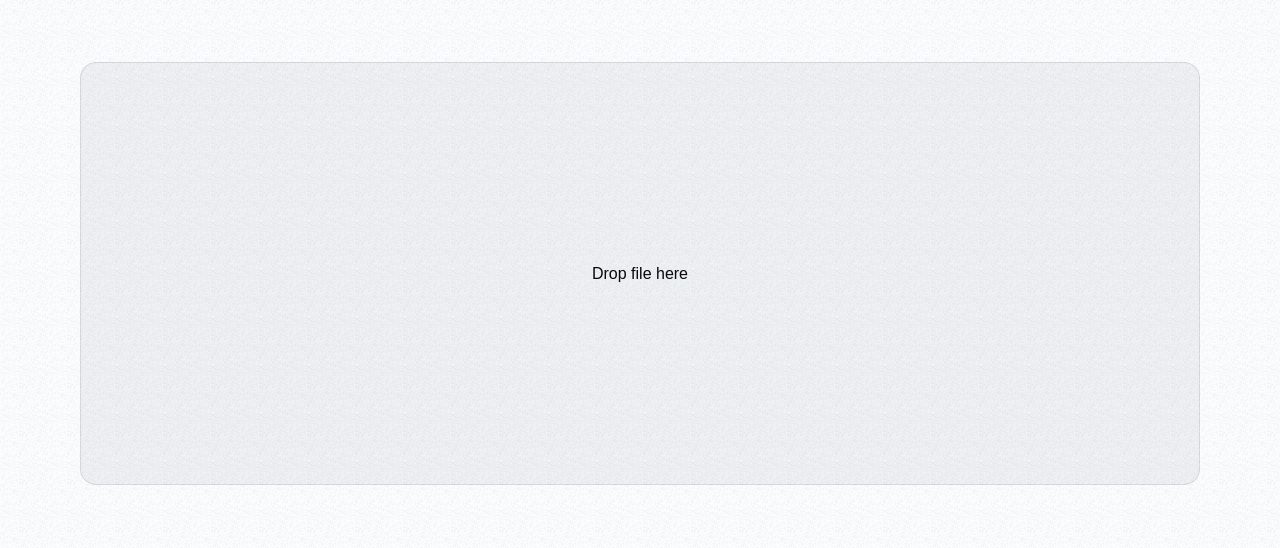
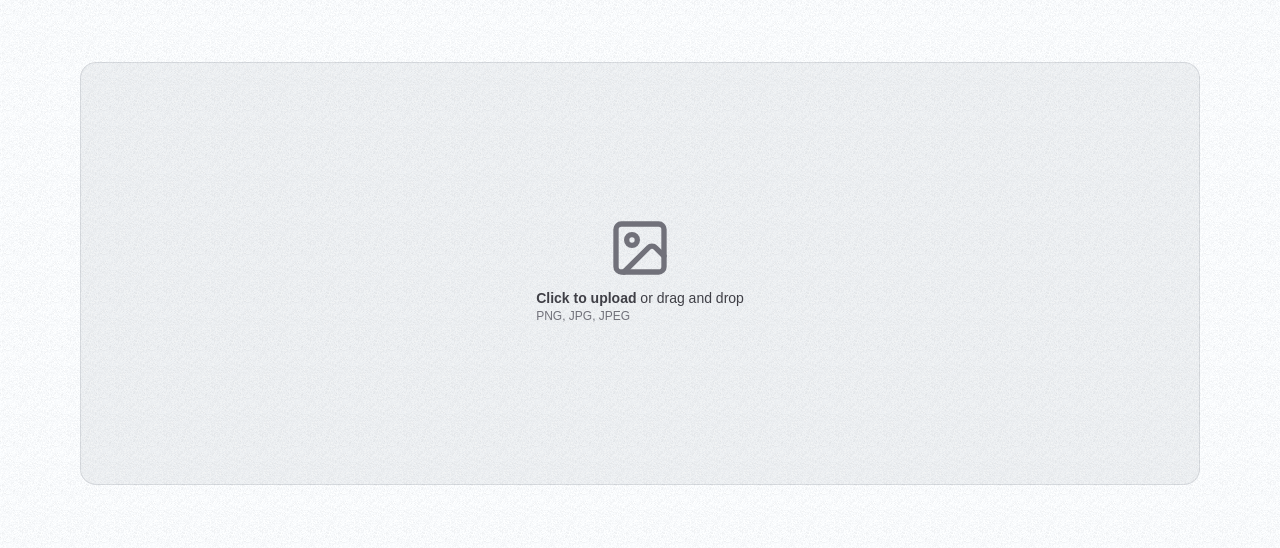
Before and after one commit to NammDev/shop-phonecase, a Next.js app: page /configure/upload in a window 1280 px wide. Shown: the part 170-718 px from the top of the page. Built offline with nearby package versions, Linux system fonts and the light colour scheme; no server answers; a web font is replaced by a local one.

Commit message:
css for upload page

```diff
--- a/src/app/configure/layout.tsx
+++ b/src/app/configure/layout.tsx
@@ -2,7 +2,7 @@ import MaxWidthWrapper from '@/components/MaxWidthWrapper'
 import Steps from '@/components/Steps'
 import { ReactNode } from 'react'
 
-const Layout = ({ children }: { children: ReactNode }) => {
+const ConfigureLayout = ({ children }: { children: ReactNode }) => {
   return (
     <MaxWidthWrapper className='flex-1 flex flex-col'>
       <Steps />
@@ -11,4 +11,4 @@ const Layout = ({ children }: { children: ReactNode }) => {
   )
 }
 
-export default Layout
+export default ConfigureLayout
--- a/src/app/configure/upload/page.tsx
+++ b/src/app/configure/upload/page.tsx
@@ -1,15 +1,19 @@
 'use client'
 
 import { cn } from '@/lib/utils'
-import { useState } from 'react'
+import { Image as ImageIcon, Loader2, MousePointerSquareDashed } from 'lucide-react'
+import { useRouter } from 'next/navigation'
+import { useState, useTransition } from 'react'
 import Dropzone, { FileRejection } from 'react-dropzone'
 
 export default function UploadPage() {
+  const router = useRouter()
   const [isDragOver, setIsDragOver] = useState<boolean>(false)
+
   const onDropRejected = () => {}
-  const onDropAccepted = () => {
-    console.log('accepted')
-  }
+  const onDropAccepted = () => {}
+  const isUploading = false
+  const [isPending, startTransition] = useTransition()
 
   return (
     <div
@@ -38,7 +42,36 @@ export default function UploadPage() {
               {...getRootProps()}
             >
               <input {...getInputProps()} />
-              <p>Drop file here</p>
+              {isDragOver ? (
+                <MousePointerSquareDashed className='h-6 w-6 text-zinc-500 mb-2' />
+              ) : isUploading || isPending ? (
+                <Loader2 className='animate-spin text-zinc-500 mb-2' />
+              ) : (
+                <ImageIcon className='h-16 w-16 text-zinc-500 mb-2' />
+              )}
+
+              <div className='flex flex-col justify-center mb-2 text-sm text-zinc-700'>
+                {isUploading ? (
+                  <div className='flex flex-col items-center'>
+                    <p>Uploading...</p>
+                    {/* <Progress value={uploadProgress} className='mt-2 w-40 h-2 bg-gray-300' /> */}
+                  </div>
+                ) : isPending ? (
+                  <div className='flex flex-col items-center'>
+                    <p>Redirecting, please wait...</p>
+                  </div>
+                ) : isDragOver ? (
+                  <p>
+                    <span className='font-semibold'>Drop file</span> to upload
+                  </p>
+                ) : (
+                  <p>
+                    <span className='font-semibold'>Click to upload</span> or drag and drop
+                  </p>
+                )}
+
+                {isPending ? null : <p className='text-xs text-zinc-500'>PNG, JPG, JPEG</p>}
+              </div>
             </div>
           )}
         </Dropzone>
```
